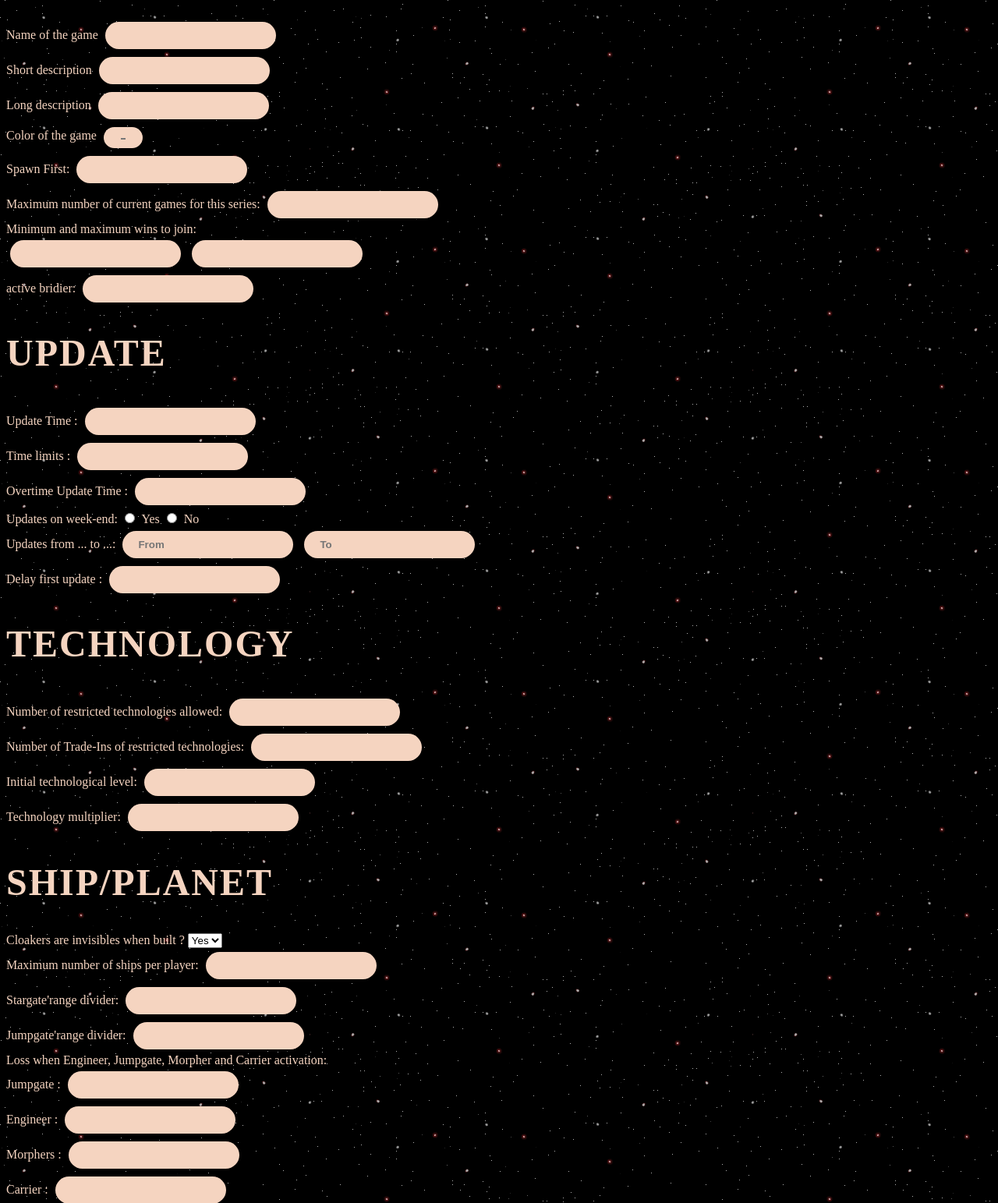
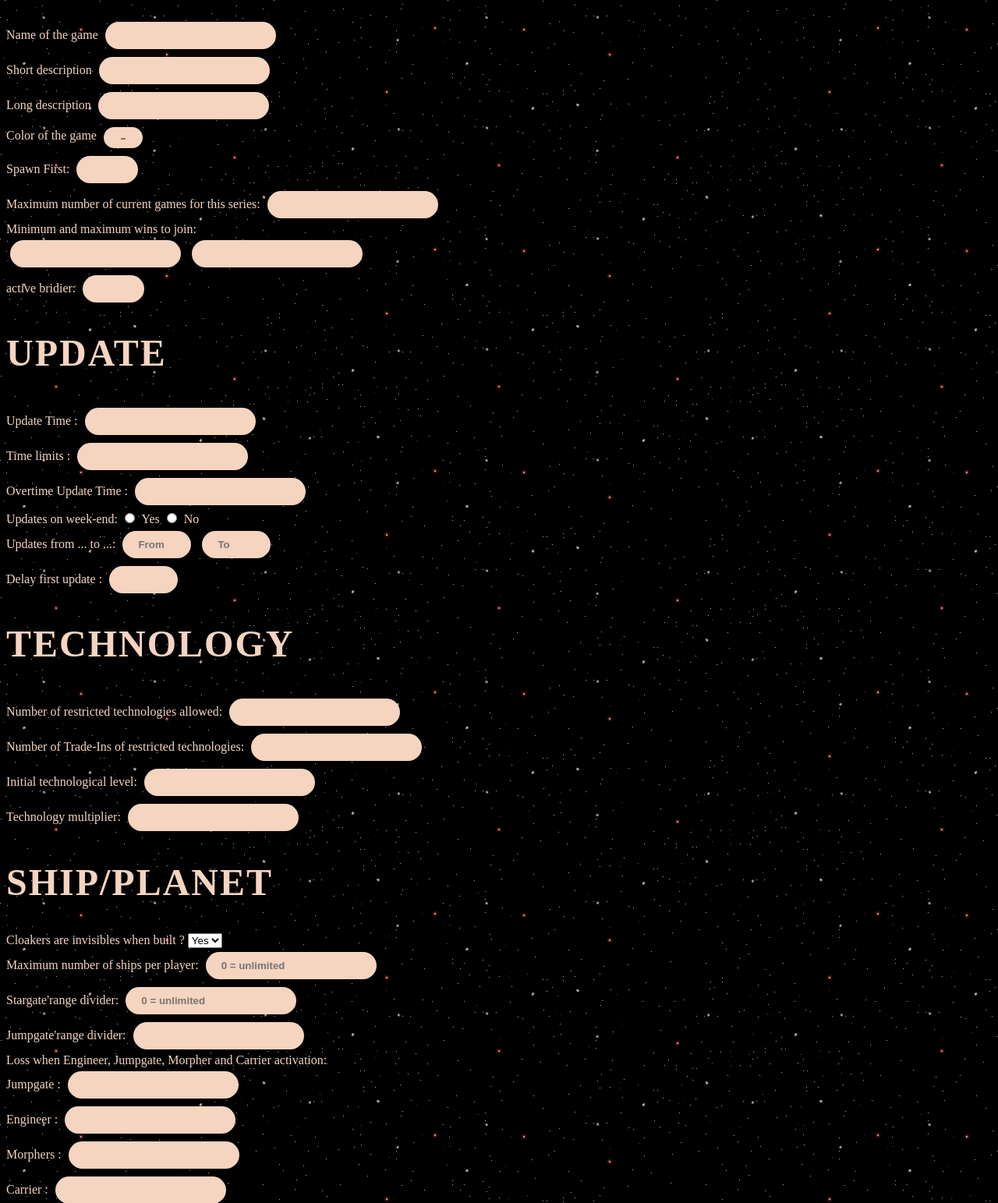
Before and after one commit to ThomasDelhayeCondorcet/StellarCrisisThomasLaurie2023, a Flask app: page /CreateSeries in a window 1280 px wide. Shown: the part 176-1719 px from the top of the page at 78% size. Run offline with Flask 3, Linux system fonts and the light colour scheme; some libraries are stand-ins or nearby versions.

Commit message:
Commit change on create series

```diff
--- a/templates/CreateSeries.html
+++ b/templates/CreateSeries.html
@@ -22,16 +22,16 @@
         <input type="text" id="name" name="name" required><br>
 
         <label>Short description</label> <!-- Table series : descr -->
-        <input type="text" id="short_descr" name="short_descr"><br>
+        <input type="text" id="short_descr" name="short_descr" required><br>
 
-        <label>Long description</label>
-        <input type="text" id="long_descr" name="long_descr"><br> <!-- Table series : fulldesc -->
+        <label>Long description</label> <!-- Table series : fulldesc -->
+        <input type="text" id="long_descr" name="long_descr" required><br>
 
         <label>Color of the game</label> <!-- Table series : color -->
         <input type="color" id="color" name="color" required><br>
 
-        <label>Spawn First:</label>
-        <input type="number" id="spawn_first" name="spawn_first" required><br> <!-- Table series : spawnfirst -->
+        <label>Spawn First:</label> <!-- Table series : spawnfirst -->
+        <input type="number" id="spawn_first" name="spawn_first" min="0" max="1" required><br>
 
         <label>Maximum number of current games for this series:</label>
         <input type="number" id="number_max_current_game" name="number_max_current_game" required><br> <!-- Table series : max -->
@@ -41,69 +41,69 @@
         <input type="number" id="maximum_wins" name="maximum_wins" required><br> <!-- Table series : winmax -->
 
         <label>active bridier:</label>
-        <input type="number" id="active_bridier" name="active_bridier"><br> <!-- Table series : bridier -->
+        <input type="number" id="active_bridier" name="active_bridier" min="0" max="1" required><br> <!-- Table series : bridier -->
 
         <h1>Update</h1><br>
         <label>Update Time :</label>
-        <input type="text" id="update_time" name="update_time" required><br> <!-- Table series : utime -->
+        <input type="text" id="update_time" name="update_time" min="0" max="24" required><br> <!-- Table series : utime -->
 
         <label>Time limits :</label>
-        <input type="text" id="time_limit" name="time_limit" required><br> <!-- Table series : timelimit -->
+        <input type="text" id="time_limit" name="time_limit" min="0" max="24" required><br> <!-- Table series : timelimit -->
 
         <label>Overtime Update Time :</label>
-        <input type="text" id="overtime_update_time" name="overtime_update_time" required><br> <!-- Table series : overtime -->
+        <input type="text" id="overtime_update_time" name="overtime_update_time" min="0" max="24" required><br> <!-- Table series : overtime -->
 
         <label>Updates on week-end:</label>
-        <input type="radio" id="updates_weekend_yes" name="updates_weekend" value="yes" required> <!-- Table series : weekend -->
+        <input type="radio" id="updates_weekend_yes" name="updates_weekend" value="0" required> <!-- Table series : weekend -->
         <label>Yes</label>
-        <input type="radio" id="updates_weekend_no" name="updates_weekend" value="no">
+        <input type="radio" id="updates_weekend_no" name="updates_weekend" value="1">
         <label>No</label><br>
 
         <label>Updates from ... to ...:</label>
-        <input type="text" id="updates_period_from" name="updates_period_from" placeholder="From" required> <!-- Table series : fromhr -->
-        <input type="text" id="updates_period_to" name="updates_period_to" placeholder="To" required><br> <!-- Table series : tohr -->
+        <input type="number" id="updates_period_from" name="updates_period_from" min="0" max="24" placeholder="From" required> <!-- Table series : fromhr -->
+        <input type="number" id="updates_period_to" name="updates_period_to" min="0" max="24" placeholder="To" required><br> <!-- Table series : tohr -->
 
         <label>Delay first update :</label>
-        <input type="text" id="delay_first_update" name="delay_first_update" required><br> <!-- Table series : udelay -->
+        <input type="number" id="delay_first_update" name="delay_first_update" min="0" max="24" required><br> <!-- Table series : udelay -->
 
         <h1>Technology</h1><br>
         <label>Number of restricted technologies allowed:</label>
-        <input type="number" id="technologies_restricted_allowed" name="technologies_restricted_allowed" required><br> <!-- Table series : availrestrict -->
+        <input type="number" id="technologies_restricted_allowed" name="technologies_restricted_allowed" min="0" required><br> <!-- Table series : availrestrict -->
 
         <label>Number of Trade-Ins of restricted technologies:</label>
-        <input type="number" id="trade_ins_technologies_restricted" name="trade_ins_technologies_restricted" required><br> <!-- Table series : tradeinrestrict -->
+        <input type="number" id="trade_ins_technologies_restricted" name="trade_ins_technologies_restricted" min="0" required><br> <!-- Table series : tradeinrestrict -->
 
         <label>Initial technological level:</label>
-        <input type="number" id="initial_technological_level" name="initial_technological_level" required><br> <!-- Table series : inittech -->
+        <input type="number" id="initial_technological_level" name="initial_technological_level" min="1" required><br> <!-- Table series : inittech -->
 
         <label>Technology multiplier:</label>
-        <input type="number" id="technology_multiplier:" name="technology_multiplier" required><br> <!-- Table series : tmult -->
+        <input type="number" id="technology_multiplier:" name="technology_multiplier" min="1" required><br> <!-- Table series : tmult -->
 
         <h1>Ship/planet</h1><br>
         <label>Cloakers are invisibles when built ?</label>
         <select id="cloakers_invisibles" name="cloakers_invisibles" required> <!-- Table series : initcloak -->
-            <option value="yes">Yes</option>
-            <option value="no">No</option>
+            <option value="1">Yes</option>
+            <option value="0">No</option>
         </select><br>
 
         <label>Maximum number of ships per player:</label>
-        <input type="number" id="max_ship_player" name="max_ship_player" min="0"><br> <!-- Table series : maxship -->
+        <input type="number" id="max_ship_player" name="max_ship_player" min="0" placeholder="0 = unlimited"><br> <!-- Table series : maxship -->
 
         <label>Stargate'range divider:</label>
-        <input type="number" id="divider_range_stargate" name="divider_range_stargate" required><br> <!-- Table series : stargate -->
+        <input type="number" id="divider_range_stargate" name="divider_range_stargate" min="0" placeholder="0 = unlimited" required><br> <!-- Table series : stargate -->
 
         <label>Jumpgate'range divider:</label>
-        <input type="number" id="divider_range_jumpgate" name="divider_range_jumpgate" required><br> <!-- Table series : jumpgate -->
+        <input type="number" id="divider_range_jumpgate" name="divider_range_jumpgate" min="1" required><br> <!-- Table series : jumpgate -->
 
         <label>Loss when Engineer, Jumpgate, Morpher and Carrier activation:</label><br>
         <label>Jumpgate :</label>
-        <input type="number" id="loss_jumpgate" name="loss_jumpgate" required><br> <!-- Table series : jumploss -->
+        <input type="number" id="loss_jumpgate" name="loss_jumpgate" min="0" required><br> <!-- Table series : jumploss -->
         <label>Engineer :</label>
-        <input type="number" id="loss_engineer" name="loss_engineer" required><br> <!-- Table series : engloss -->
+        <input type="number" id="loss_engineer" name="loss_engineer" min="0" required><br> <!-- Table series : engloss -->
         <label>Morphers :</label>
-        <input type="number" id="loss_morpher" name="loss_morpher" required><br> <!-- Table series : morphloss -->
+        <input type="number" id="loss_morpher" name="loss_morpher" min="0" required><br> <!-- Table series : morphloss -->
         <label>Carrier :</label>
-        <input type="number" id="loss_carrier" name="loss_carrier" required><br> <!-- Table series : carloss -->
+        <input type="number" id="loss_carrier" name="loss_carrier" min="0" required><br> <!-- Table series : carloss -->
 
         <table>
             <tr>
@@ -114,36 +114,36 @@
                 <td>Morphers maintenance :</td>
             </tr>
             <tr>
-                <td><input type="number" id="cost_construction_morpher" name="cost_construction_morpher" required></td> <!-- Table series : morpherbuild -->
-                <td><input type="number" id="cost_maintenance_morpher" name="cost_maintenance_morpher" required></td> <!-- Table series : morphermaint -->
+                <td><input type="number" id="cost_construction_morpher" name="cost_construction_morpher" min="0" required></td> <!-- Table series : morpherbuild -->
+                <td><input type="number" id="cost_maintenance_morpher" name="cost_maintenance_morpher" min="0" required></td> <!-- Table series : morphermaint -->
             </tr>
             <tr>
                 <td>Builder construction :</td>
                 <td>Builder maintenance :</td>
             </tr>
             <tr>
-                <td><input type="number" id="cost_construction_builder" name="cost_construction_builder" required></td> <!-- Table series : builderbuild -->
-                <td><input type="number" id="cost_maintenance_builder" name="cost_maintenance_builder" required></td> <!-- Table series : buildermaint -->
+                <td><input type="number" id="cost_construction_builder" name="cost_construction_builder" min="0" required></td> <!-- Table series : builderbuild -->
+                <td><input type="number" id="cost_maintenance_builder" name="cost_maintenance_builder" min="0" required></td> <!-- Table series : buildermaint -->
             </tr>
             <tr>
                 <td>Jumpgate construction :</td>
                 <td>Jumpgate maintenance :</td>
             </tr>
             <tr>
-                <td><input type="number" id="cost_construction_jumpgate" name="cost_construction_jumpgate" required></td> <!-- Table series : jumpgatebuild -->
-                <td><input type="number" id="cost_maintenance_jumpgate" name="cost_maintenance_jumpgate" required></td> <!-- Table series : jumpgatemaint -->
+                <td><input type="number" id="cost_construction_jumpgate" name="cost_construction_jumpgate" min="0" required></td> <!-- Table series : jumpgatebuild -->
+                <td><input type="number" id="cost_maintenance_jumpgate" name="cost_maintenance_jumpgate" min="0" required></td> <!-- Table series : jumpgatemaint -->
             </tr>
             <tr>
                 <td>Carrier construction :</td>
                 <td>Carrier maintenance :</td>
             </tr>
             <tr>
-                <td><input type="number" id="cost_construction_carrier" name="cost_construction_carrier" required></td> <!-- Table series : carrierbuild -->
-                <td><input type="number" id="cost_maintenance_carrier" name="cost_maintenance_carrier" required></td> <!-- Table series : carriermaint -->
+                <td><input type="number" id="cost_construction_carrier" name="cost_construction_carrier" min="0" required></td> <!-- Table series : carrierbuild -->
+                <td><input type="number" id="cost_maintenance_carrier" name="cost_maintenance_carrier" min="0" required></td> <!-- Table series : carriermaint -->
             </tr>
             <tr>
                 <td>Cost of building a planet:</td>
-                <td><input type="number" id="cost_building_planet" name="cost_building_planet" required></td> <!-- Table series : plabuild -->
+                <td><input type="number" id="cost_building_planet" name="cost_building_planet" min="0" required></td> <!-- Table series : plabuild -->
             </tr>
             <h1>Ore,Fuel,Farm</h1>
             <tr>
@@ -162,77 +162,77 @@
                 <td>Mineral range :</td>
             </tr>
             <tr>
-                <td><input type="number" id="mineral_minimum" name="mineral_minimum" required></td> <!-- Table series : avgmin -->
-                <td><input type="number" id="mineral_range" name="mineral_range" required></td> <!-- Table series : rangemin -->
+                <td><input type="number" id="mineral_minimum" name="mineral_minimum" min="0" required></td> <!-- Table series : avgmin -->
+                <td><input type="number" id="mineral_range" name="mineral_range" min="0" required></td> <!-- Table series : rangemin -->
             </tr>
             <tr>
                 <td>Fuel minimum :</td>
                 <td>Fuel range :</td>
             </tr>
             <tr>
-                <td><input type="number" id="fuel_minimum" name="fuel_minimum" required></td> <!-- Table series : avgfuel -->
-                <td><input type="number" id="fuel_range" name="fuel_range" required></td> <!-- Table series : rangemin -->
+                <td><input type="number" id="fuel_minimum" name="fuel_minimum" min="0" required></td> <!-- Table series : avgfuel -->
+                <td><input type="number" id="fuel_range" name="fuel_range" min="0" required></td> <!-- Table series : rangemin -->
             </tr>
-        </table>
+    </table>
 
-        <label>Farming, Mineral and Fuel of the HomeWorld:</label><br>
-        <input type="number" id="farming_homeworld" name="farming_homeworld" required> <!-- Table series : homeag -->
-        <input type="number" id="mineral_homeworld" name="mineral_homeworld" required> <!-- Table series : homemin -->
-        <input type="number" id="fuel_homeworld" name="fuel_homeworld" required><br> <!-- Table series : homefuel -->
+    <label>Farming, Mineral and Fuel of the HomeWorld:</label><br>
+    <input type="number" id="farming_homeworld" name="farming_homeworld" min="0" required> <!-- Table series : homeag -->
+    <input type="number" id="mineral_homeworld" name="mineral_homeworld" min="0" required> <!-- Table series : homemin -->
+    <input type="number" id="fuel_homeworld" name="fuel_homeworld" min="0" required><br> <!-- Table series : homefuel -->
 
-        <label>Minimum population to build a ship:</label>
-        <input type="number" id="population_min_build_ship" name="population_min_build_ship" required><br> <!-- Table series : minbuild -->
+    <label>Farming ratio maximum:</label>
+    <input type="number" id="farming_ratio_max" name="farming_ratio_max" min="0" required><br> <!-- Table series : maxag -->
 
-        <label>Allow Alliance/Trade/Truce:</label>
-        <select id="alliance_trade_truce" name="alliance_trade_truce" required> <!-- Table series : blood -->
-        <option value="yes">Yes</option>
-        <option value="no">No</option>
-        <option value="only_trade_truce">Only Trade/Truce</option>
-    </select><br>
+    <label>Minimum population to build a ship:</label>
+    <input type="number" id="population_min_build_ship" name="population_min_build_ship" min="0" required><br> <!-- Table series : minbuild -->
 
-    <label>Maximum number of allies:</label>
-    <input type="number" id="number_max_allies" name="number_max_allies" required><br> <!-- Table series : maxallies -->
-
-    <label>Allow Surrender/Draw:</label>
-    <select id="allow_surrender_draw" name="allow_surrender_draw" required> <!-- Table series : surrdraw -->
-        <option value="yes">Yes</option>
-        <option value="no">No</option>
-    </select><br>
-
-    <label>List of players of the game visible in the game list:</label>
-    <input type="text" id="viewable_players" name="viewable_players" required><br> <!-- Table series : visp -->
-
-
-
-    <label>Are the construction waiting visible?</label>
-    <select id="constructions_visible" name="constructions_visible" required> <!-- Table series : vis -->
-        <option value="yes">Yes</option>
-        <option value="no">No</option>
-    </select><br>
+    <label>Minimum and maximum number of systems per player:</label><br>
+    <input type="number" id="number_systems_min" name="number_systems_min" min="0" required> <!-- Table series : smin -->
+    <input type="number" id="number_systems_max" name="number_systems_max" min="0" required><br> <!-- Table series : smax -->
 
     <label>Layout:</label>
     <select id="layout" name="layout" required> <!-- Table series : layout -->
-        <option value="Classic">Classic</option>
-        <option value="mirror">Mirror (Only 2 Player)</option>
+        <option value="1">Classic</option>
+        <option value="2">Mirror (Only 2 Player)</option>
     </select><br>
 
     <h1>Other</h1><br>
     <label>Maximum number of players in the game:</label>
-    <input type="number" id="number_max_player" name="number_max_player" required><br> <!-- Table series : pmax -->
+    <input type="number" id="number_max_player" name="number_max_player" min="2" required><br> <!-- Table series : pmax -->
+
+    <label>Maximum number of allies:</label>
+    <input type="number" id="number_max_allies" name="number_max_allies" min="0" required><br> <!-- Table series : maxallies -->
+
+    <label>Allow Alliance/Trade/Truce:</label>
+    <select id="alliance_trade_truce" name="alliance_trade_truce" required> <!-- Table series : blood -->
+        <option value="0">Yes</option>
+        <option value="1">No</option>
+        <option value="2">Only Trade/Truce</option>
+    </select><br>
+
+    <label>Allow Surrender/Draw:</label>
+    <select id="allow_surrender_draw" name="allow_surrender_draw" required> <!-- Table series : surrdraw -->
+        <option value="1">Yes</option>
+        <option value="0">No</option>
+    </select><br>
 
     <label>Blind until the game starts?</label>
     <select id="blind_until_start" name="blind_until_start" required> <!-- Table series : blind -->
-        <option value="yes">Yes</option>
-        <option value="no">No</option>
+        <option value="1">Yes</option>
+        <option value="0">No</option>
     </select><br>
 
-    <label>Minimum and maximum number of systems per player:</label><br>
-    <input type="number" id="number_systems_min" name="number_systems_min" required> <!-- Table series : smin -->
-    <input type="number" id="number_systems_max" name="number_systems_max" required><br> <!-- Table series : smax -->
+    <label>Are the construction waiting visible?</label>
+    <select id="constructions_visible" name="constructions_visible" required> <!-- Table series : vis -->
+        <option value="1">Yes</option>
+        <option value="0">No</option>
+    </select><br>
 
-    <label>Farming ratio maximum:</label>
-    <input type="number" id="farming_ratio_max" name="farming_ratio_max" required><br> <!-- Table series : maxag -->
-
+    <label>List of players of the game visible in the game list:</label>
+    <select id="viewable_players" name="viewable_players" required> <!-- Table series : visp -->
+        <option value="1">Yes</option>
+        <option value="0">No</option>
+    </select><br>
 
     <input type="submit" value="Create series">
     </form>
```
